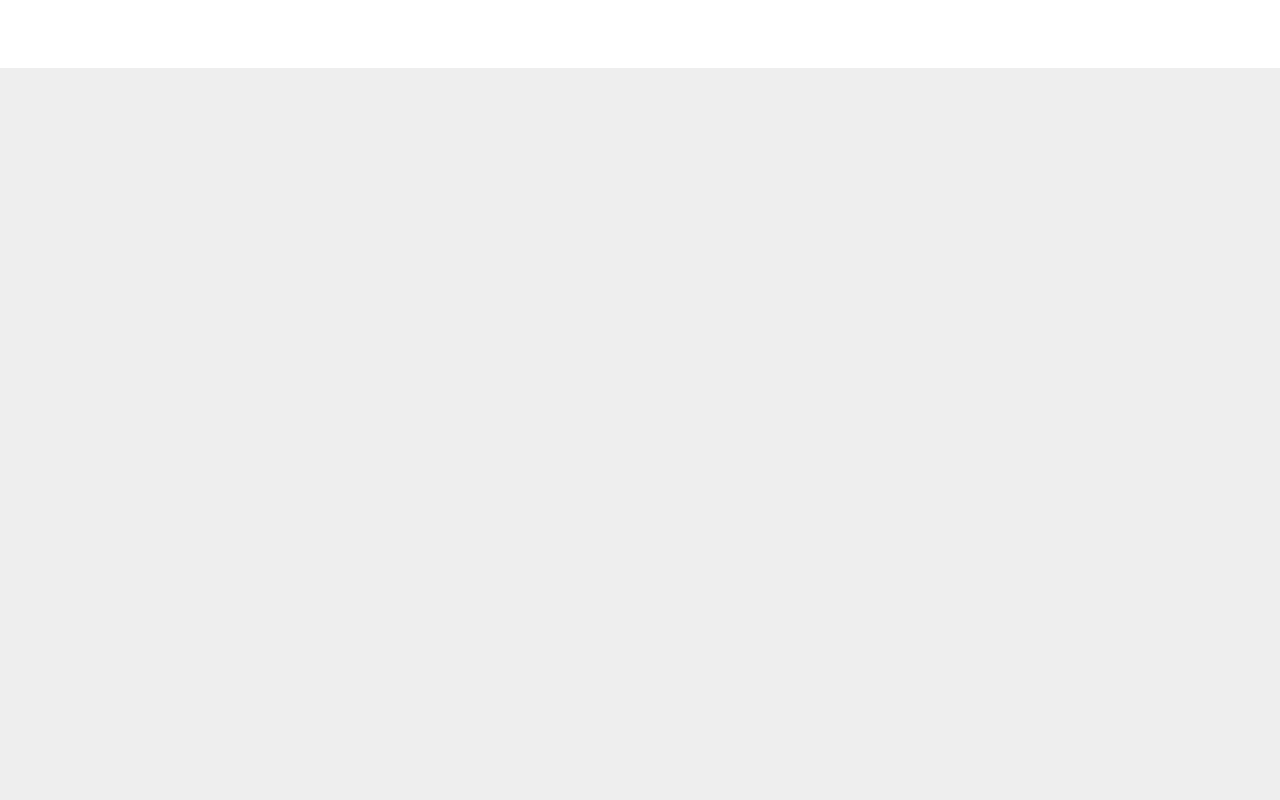
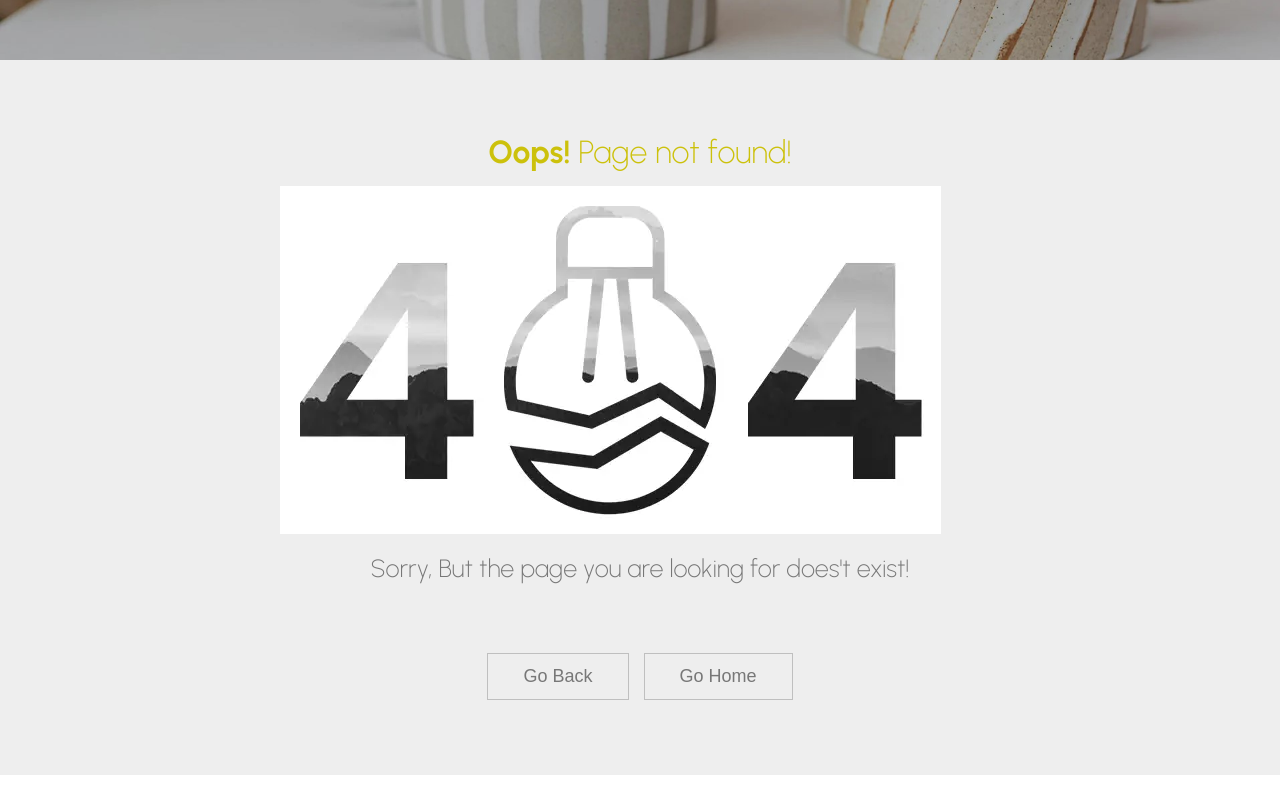
Before and after one commit to KhidirovaSveta/ECommerceWithReact, a React (Create React App) app in the folder client/: page /pages/error-page in a window 1280 px wide. Shown: the part 320-1120 px from the top of the page. Before the commit the page ends 800 px from the top, so only its background shows below. Built offline with nearby package versions, Linux system fonts and the light colour scheme.

Commit message:
error page added

```diff
--- a/client/public/index.html
+++ b/client/public/index.html
@@ -2,7 +2,7 @@
 <html lang="en">
   <head>
     <meta charset="utf-8" />
-    <link rel="icon" href="%PUBLIC_URL%/favicon.ico" />
+    <link rel="icon" href="logo.webp" />
     <meta name="viewport" content="width=device-width, initial-scale=1" />
     <meta name="theme-color" content="#000000" />
     <meta
@@ -37,7 +37,7 @@
       work correctly both with client-side routing and a non-root public URL.
       Learn how to configure a non-root public URL by running `npm run build`.
     -->
-    <title>React App</title>
+    <title>Volia</title>
   </head>
   <body>
     <noscript>You need to enable JavaScript to run this app.</noscript>
--- a/client/src/App.js
+++ b/client/src/App.js
@@ -7,6 +7,7 @@ import Account from "./pages/account";
 import DetailPage from "./pages/details-page";
 import { useState } from "react";
 import BasketPage from "./pages/basket-page";
+import ErrorPage from "./pages/error-page";
 
 function App() {
   const [basket, setBasket] = useState([]);
@@ -26,6 +27,7 @@ function App() {
           path="/pages/basket-page"
           element={<BasketPage basket={basket} setBasket={setBasket} />}
         />
+        <Route path="/pages/error-page" element={<ErrorPage/>}/>
       </Routes>
       <Footer />
     </div>
--- a/client/src/layouts/header/index.scss
+++ b/client/src/layouts/header/index.scss
@@ -37,36 +37,46 @@
         //     position: absolute;
         //   }
         // }
+        .navBar {
+          display: flex;
           .dropdown {
+            a {
+              color: #000000;
+              text-decoration: none;
+              padding: 20px 40px;
+              &:hover {
+                color: #0a0a23;
+                // background-color: #ddd;
+              }
+            }
+            display: flex;
             display: inline-block;
             position: relative;
             .dropdown-options {
               display: none;
               position: absolute;
               overflow: auto;
-              background-color:#fff;
-              box-shadow: 0px 10px 10px 0px rgba(0,0,0,0.4);
+              z-index: 2;
+              background-color: #fff;
+              box-shadow: 0px 10px 10px 0px rgba(0, 0, 0, 0.4);
               a {
                 display: block;
                 color: #000000;
                 padding: 5px;
                 text-decoration: none;
-                padding:20px 40px;
+                padding: 20px 40px;
                 &:hover {
                   color: #0a0a23;
                   // background-color: #ddd;
                 }
               }
             }
-            .flex{
-              display: flex;
           }
         }
 
         .dropdown:hover .dropdown-options {
           display: block;
         }
-
 
         .icon {
           color: #0a0a23;
@@ -76,5 +86,4 @@
       }
     }
   }
-
 }
--- a/client/src/pages/blog/index.jsx
+++ b/client/src/pages/blog/index.jsx
@@ -1,8 +1,14 @@
 import React from 'react'
+import { Helmet } from 'react-helmet'
 
 const Blog = () => {
   return (
-    <div>Blog</div>
+    <div>Blog
+       <Helmet>
+        <meta charSet="utf-8" />
+        <title>Blog</title>
+      </Helmet>
+    </div>
   )
 }
 
--- a/client/src/pages/details-page/index.scss
+++ b/client/src/pages/details-page/index.scss
@@ -86,7 +86,6 @@
     border-bottom: 1px solid rgba(0, 0, 0, 0.5);
   }
 
-
   // add-section
 
   .add-section {
@@ -102,10 +101,20 @@
       background-color: #242424;
       padding: 12px 35px;
       margin-right: 15px;
+      transition: all 0.4s;
+      &:hover {
+        background-color: #ccc10b;
+      }
     }
     .buyBtn {
       padding: 12px 20px;
       background-color: #ccc10b;
+      transition: all 0.4s;
+      &:hover {
+        background-color: #fff;
+        border: 1px solid #ccc10b;
+        color: #ccc10b;
+      }
     }
   }
   // size section
--- /dev/null
+++ b/client/src/pages/error-page/index.jsx
@@ -0,0 +1,36 @@
+import React from "react";
+import { Link, useNavigate } from "react-router-dom";
+import BgCup from "../../components/bg-cup";
+import ErrorImg from "../../images/404.webp";
+import "./index.scss";
+import { Helmet } from "react-helmet";
+
+const ErrorPage = () => {
+  const navigate = useNavigate();
+  return (
+    <div>
+      <Helmet>
+        <meta charSet="utf-8" />
+        <title>Not Fount</title>
+      </Helmet>
+      <BgCup bgCupName="404 Not Found" bgName="404 Not Found" />
+      <div className="erro-page">
+        <p className="top-text">
+          <strong>Oops!</strong> Page not found!
+        </p>
+        <img src={ErrorImg} alt="" />
+        <p className="botton-text">
+          Sorry, But the page you are looking for does't exist!
+        </p>
+        <div className="errorPageBtn">
+          <button onClick={() => navigate(-1)}> Go Back </button>
+          <Link to={"/"}>
+            <button> Go Home </button>
+          </Link>
+        </div>
+      </div>
+    </div>
+  );
+};
+
+export default ErrorPage;
--- /dev/null
+++ b/client/src/pages/error-page/index.scss
@@ -0,0 +1,44 @@
+.erro-page {
+  max-width: 1200px;
+  margin: 0 auto;
+  font-family: "Urbanist", sans-serif;
+  p {
+    text-align: center;
+    font-weight: 300;
+  }
+  .top-text {
+    font-size: 32px;
+    margin-top: 70px;
+    color: #ccc10b;
+  }
+  img {
+    margin: 15px 0;
+    margin-left: 20%;
+  }
+  .botton-text {
+    font-size: 25px;
+    color: rgba($color: #000000, $alpha: 0.5);
+    margin-bottom: 70px;
+  }
+  .errorPageBtn {
+    display: flex;
+    align-items: center;
+    justify-content: center;
+    column-gap: 15px;
+    margin-bottom: 75px;
+    button {
+      cursor: pointer;
+      background-color: transparent;
+      font-size: 18px;
+      padding: 12px 35px;
+      border: 1px solid rgba($color: #000000, $alpha: 0.2);
+      color: rgba($color: #000000, $alpha: 0.5);
+      transition: all 0.3s;
+      &:hover {
+        background-color: #ccc10b;
+        border: #ccc10b;
+        color: #fff;
+      }
+    }
+  }
+}
--- a/client/src/pages/home/index.jsx
+++ b/client/src/pages/home/index.jsx
@@ -1,5 +1,5 @@
 import React from "react";
-import { Link } from "react-router-dom";
+import { Link, NavLink } from "react-router-dom";
 import "./index.scss";
 import Bgphoto from "../../images/bg-img.webp";
 import Carousel from "../../components/Carousel";
@@ -13,13 +13,13 @@ const Home = ({ basket, setBasket }) => {
     <div className="home">
       <Helmet>
         <meta charSet="utf-8" />
-        <title>Home Page</title>
+        <title>Home</title>
       </Helmet>
       <div className="main-text">
         <img src={Bgphoto} alt="" className="image" />
         <h3 className="gradient">unique</h3>
         <h1 className="decor"> DECOR </h1>
-        <Button btnName={"NEW COLLECTION"} />
+       <NavLink to={"/pages/error-page"}> <Button btnName={"NEW COLLECTION"} /></NavLink>
       </div>
 
       <div className="container">
@@ -87,7 +87,7 @@ const Home = ({ basket, setBasket }) => {
       </div>
 
       <div className="btn-2">
-        <Button btnName={"ALL PRODUCTS"} />
+      <NavLink to={"/pages/error-page"}><Button btnName={"ALL PRODUCTS"} /></NavLink>
       </div>
 
       {/* Decorative links section */}
```
Also changed, not shown: client/public/logo.webp (added), client/src/images/404.webp (added). Lines whose indentation alone changed are shown as unchanged.
